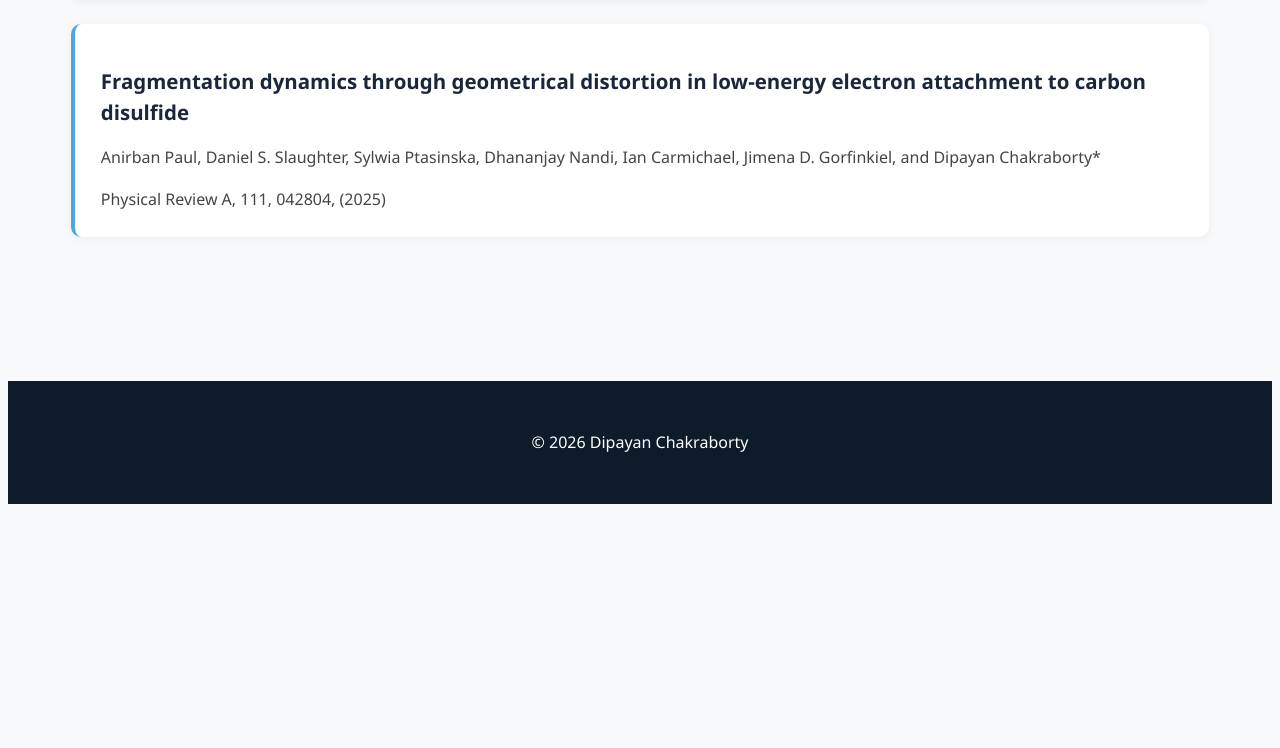
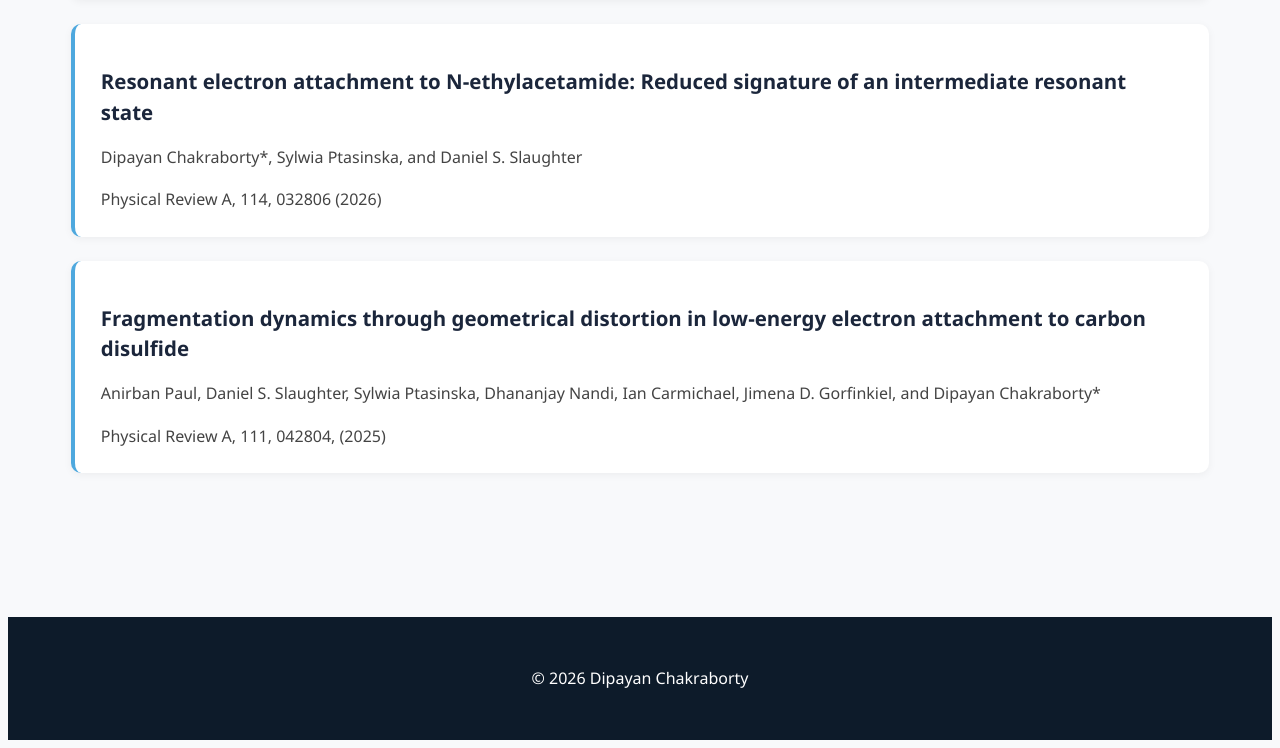
Before and after one commit to dipayan-chakraborty/dipayan-chakraborty.github.io, a plain HTML site: page vmi.html in a window 1280 px wide. Shown: the part 1871-2619 px from the top of the page. Before the commit the page ends 2383 px from the top, so only its background shows below. Drawn offline with Linux system fonts and the light colour scheme.

Commit message:
Update vmi.html

```diff
--- a/vmi.html
+++ b/vmi.html
@@ -155,6 +155,22 @@ Physical Review A, 108, 052806, (2023)
 <div class="pub-item">
 
 <h3>
+Resonant electron attachment to N-ethylacetamide: Reduced signature of an intermediate resonant state
+</h3>
+
+<p>
+Dipayan Chakraborty*, Sylwia Ptasinska, and Daniel S. Slaughter
+</p>
+
+<p>
+Physical Review A, 114, 032806 (2026)
+</p>
+
+</div>
+
+<div class="pub-item">
+
+<h3>
 Fragmentation dynamics through geometrical distortion in low-energy electron attachment to carbon disulfide
 </h3>
 
```
